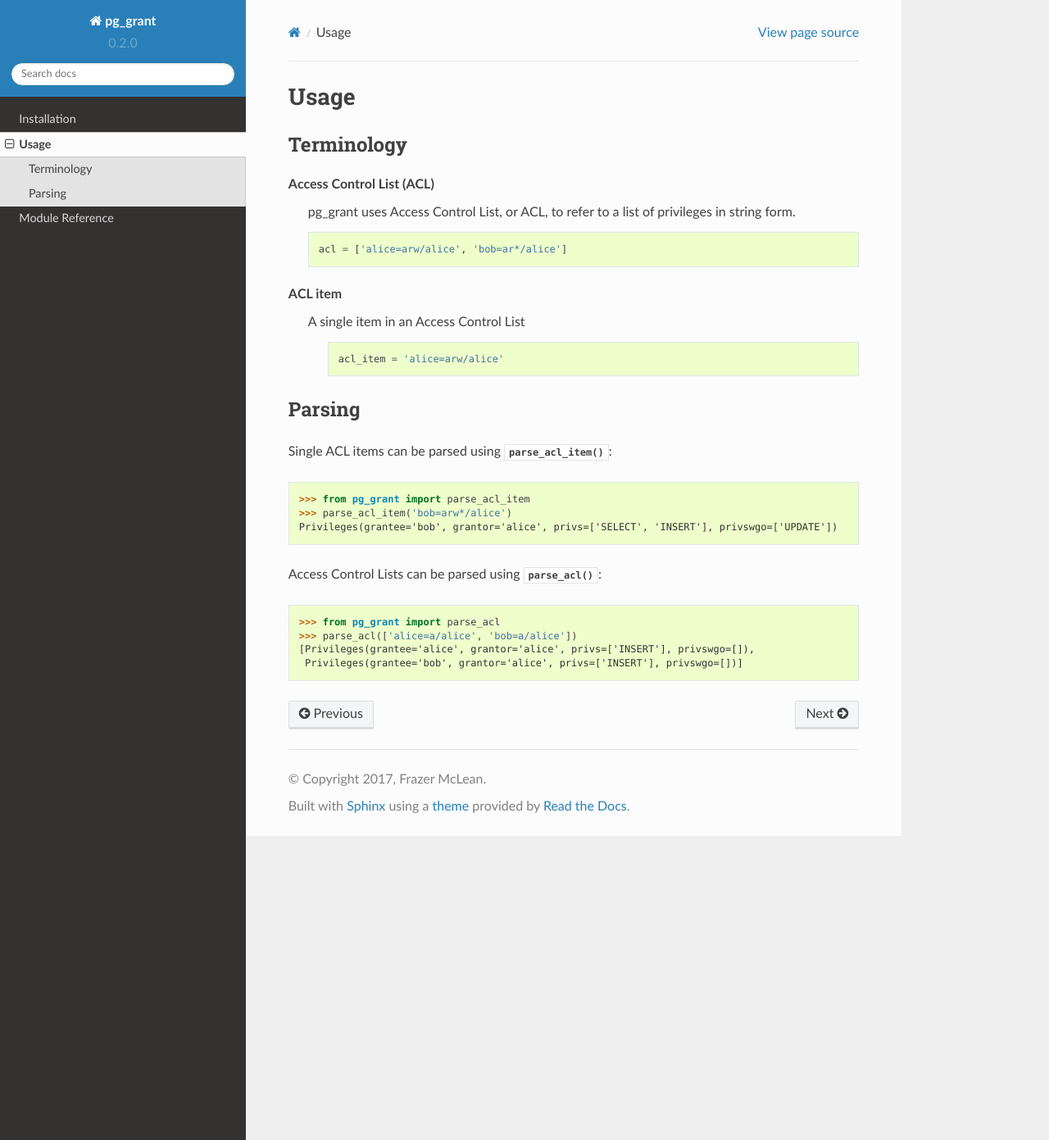
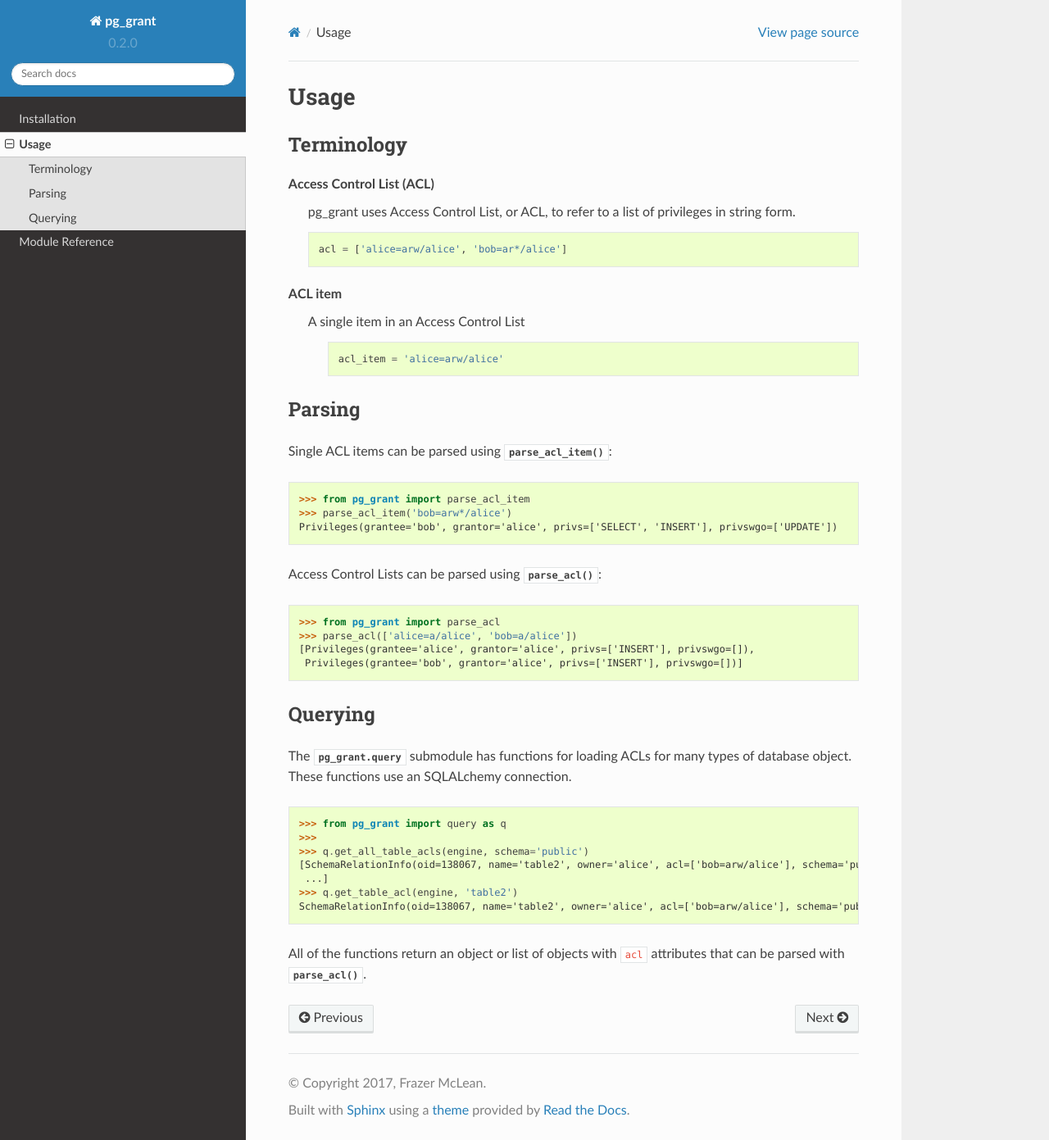
Before and after one commit to RazerM/pg_grant, a Sphinx documentation site: the page built from docs/usage.rst, in a window 1280 px wide and 1391 px high. Shown: the whole window at 82% size. Built offline with Sphinx 7.4.7 and the Read the Docs theme 2.0.0, drawn with Linux system fonts in a browser that asks for light colours.

Commit message:
Add query usage to docs

```diff
--- a/docs/usage.rst
+++ b/docs/usage.rst
@@ -20,8 +20,6 @@ ACL item
 
         acl_item = 'alice=arw/alice'
 
-
-
 Parsing
 =======
 
@@ -41,3 +39,22 @@ Access Control Lists can be parsed using :func:`~.pg_grant.parse.parse_acl`:
    >>> parse_acl(['alice=a/alice', 'bob=a/alice'])
    [Privileges(grantee='alice', grantor='alice', privs=['INSERT'], privswgo=[]),
     Privileges(grantee='bob', grantor='alice', privs=['INSERT'], privswgo=[])]
+
+Querying
+========
+
+The :mod:`pg_grant.query` submodule has functions for loading ACLs for many
+types of database object. These functions use an SQLALchemy connection.
+
+.. code-block:: python
+
+    >>> from pg_grant import query as q
+    >>>
+    >>> q.get_all_table_acls(engine, schema='public')
+    [SchemaRelationInfo(oid=138067, name='table2', owner='alice', acl=['bob=arw/alice'], schema='public')
+     ...]
+    >>> q.get_table_acl(engine, 'table2')
+    SchemaRelationInfo(oid=138067, name='table2', owner='alice', acl=['bob=arw/alice'], schema='public')
+
+All of the functions return an object or list of objects with ``acl`` attributes
+that can be parsed with :func:`~pg_grant.parse.parse_acl`.
```
